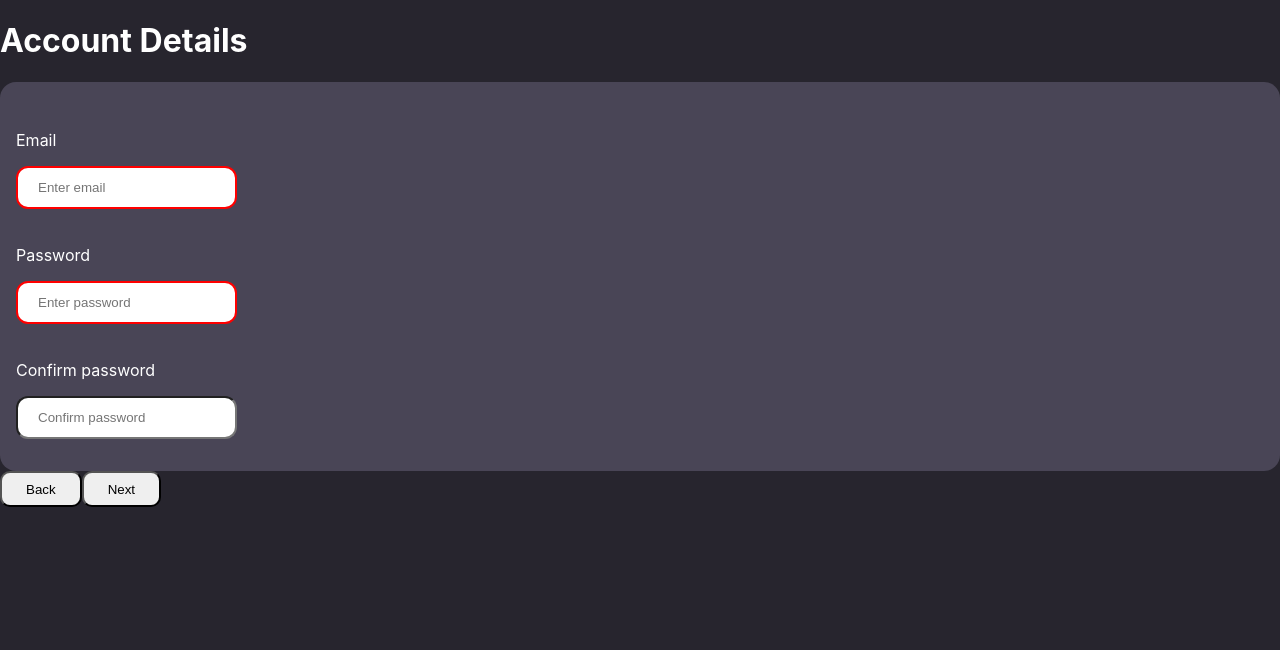
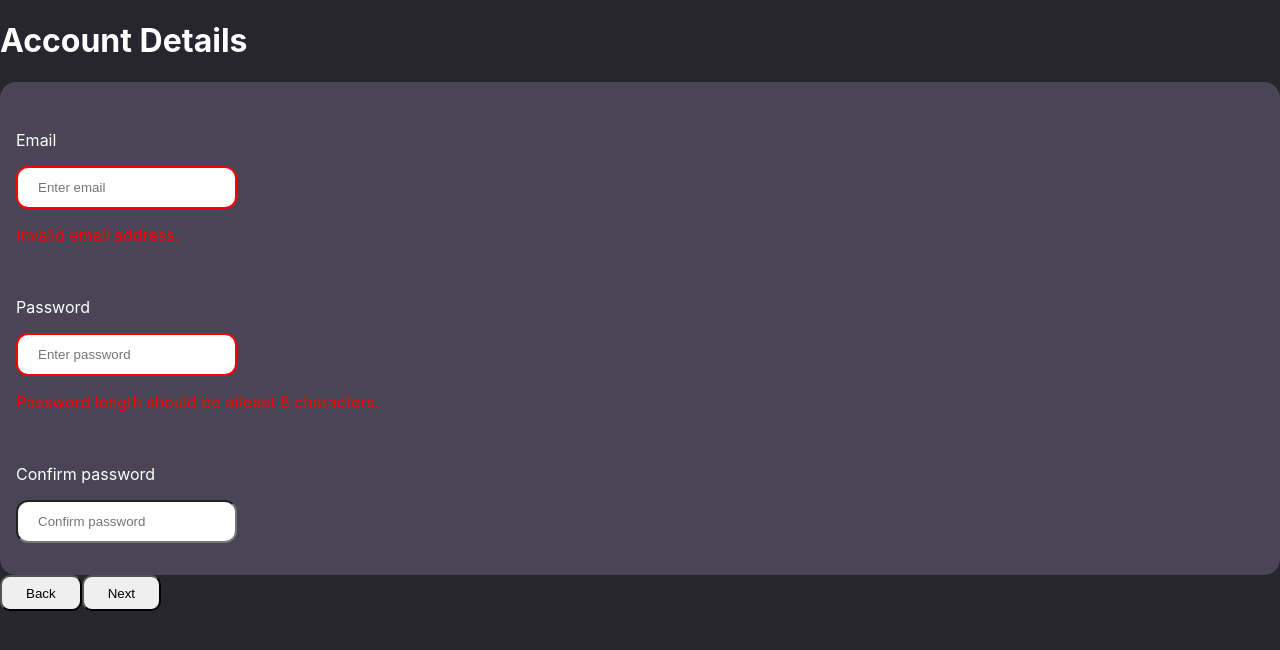
Before and after one commit to Aryan214G/prodesk-registration-wizard, a React (Vite) app in the folder prodesk-registration-wizard/: page / in a window 1280 px wide. Both pictures are taken after a click on the button "Next". Shown: the top 650 px of the page. Built offline with nearby package versions, Linux system fonts and the light colour scheme.

Commit message:
Add error messages for email and password validation in StepTwo component

```diff
--- a/prodesk-registration-wizard/src/App.css
+++ b/prodesk-registration-wizard/src/App.css
@@ -28,3 +28,7 @@ button {
   padding: 0.55rem 1.5rem;
   border-radius: 10px;
 }
+
+.error-text {
+  color: red;
+}
--- a/prodesk-registration-wizard/src/components/StepTwo.jsx
+++ b/prodesk-registration-wizard/src/components/StepTwo.jsx
@@ -35,6 +35,14 @@ const passwordMatch = formData.password === formData.confirmPassword;
                 })
             }
             />
+
+            { !emailValid && (
+
+                <p className='error-text'>
+                    Invalid email address.
+                </p>
+            )}
+
             </div>
 
             <div className='input-label-pair'>
@@ -55,6 +63,13 @@ const passwordMatch = formData.password === formData.confirmPassword;
                 })
             }
             />
+
+            { !passwordValid && (
+
+                <p className='error-text'>
+                    Password length should be atleast 8 characters.
+                </p>
+            )}
             </div>
 
             <div className='input-label-pair'>
@@ -75,6 +90,13 @@ const passwordMatch = formData.password === formData.confirmPassword;
                 })
             }
             />
+
+            { !passwordMatch && (
+
+                <p className='error-text'>
+                    Passwords do not match.
+                </p>
+            )}
             </div>
 
         </div>
```
Also changed, not shown: 1 other file (tests, documents, lock files or other folders).
